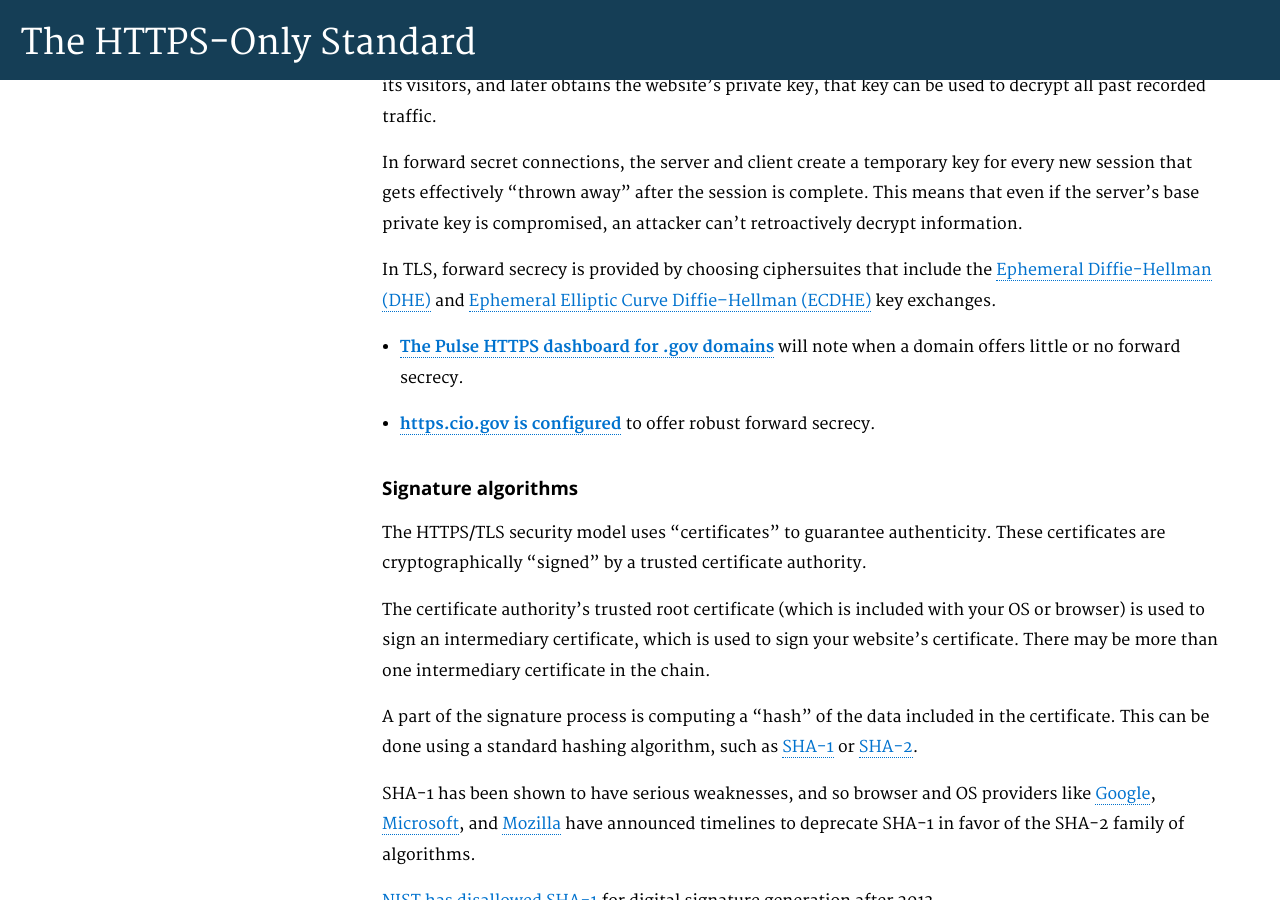
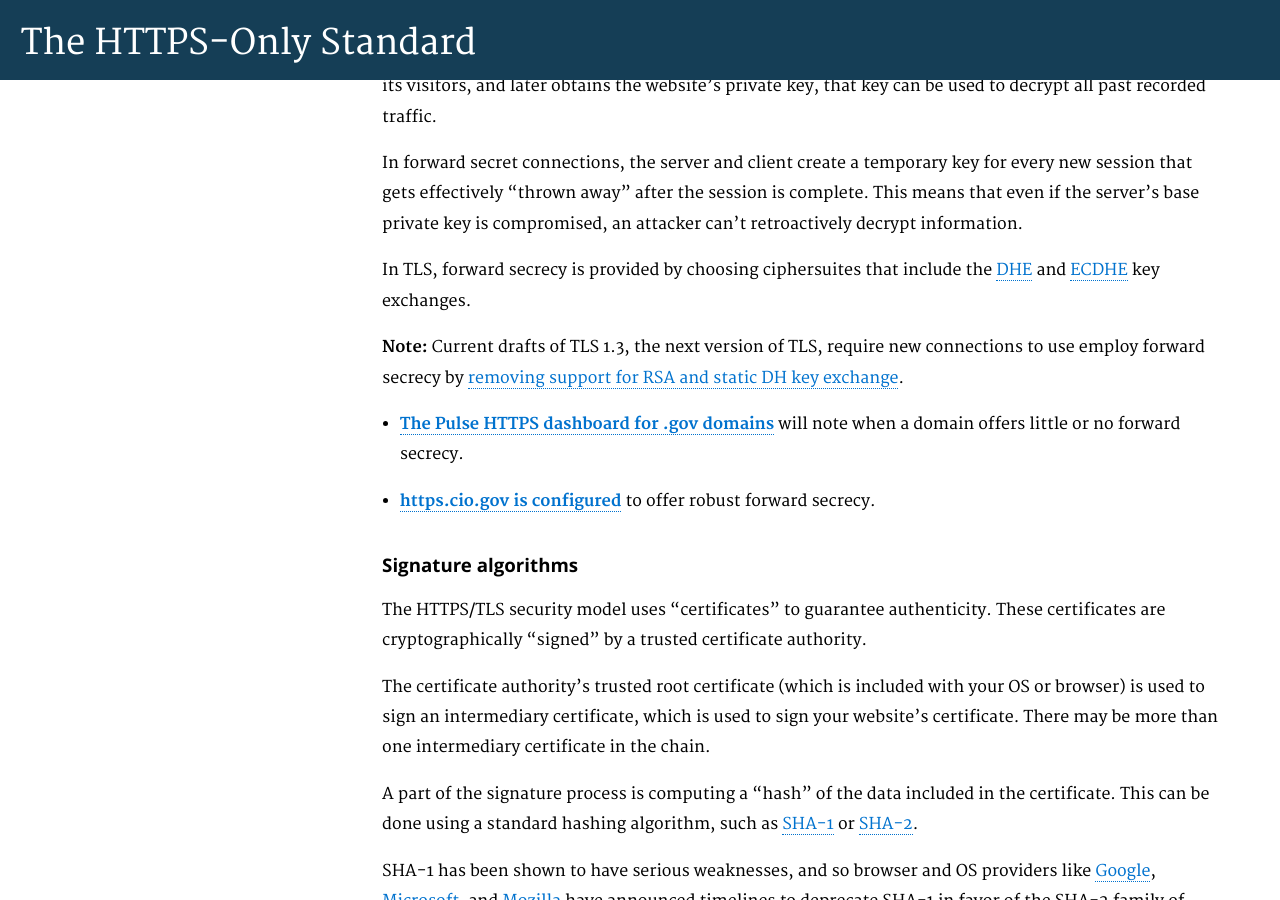
Before and after one commit to GSA/https, a Jekyll site: the page built from pages/technical.md, in a window 1280 px wide and 900 px high, scrolled down 1587 px. Built offline with Jekyll 4.4.1, drawn with Linux system fonts in a browser that asks for light colours; Markdown is read by kramdown in place of the engine named in the settings.

Commit message:
note that forward secrecy will likely be required in TLS 1.3

```diff
--- a/pages/technical.md
+++ b/pages/technical.md
@@ -46,7 +46,9 @@ In non-forward-secret HTTPS connections, if an attacker records encrypted traffi
 
 In forward secret connections, the server and client create a temporary key for every new session that gets effectively "thrown away" after the session is complete. This means that even if the server's base private key is compromised, an attacker can't retroactively decrypt information.
 
-In TLS, forward secrecy is provided by choosing ciphersuites that include the [Ephemeral Diffie-Hellman (DHE)](https://en.wikipedia.org/wiki/Diffie–Hellman_key_exchange) and [Ephemeral Elliptic Curve Diffie–Hellman (ECDHE)](https://en.wikipedia.org/wiki/Elliptic_curve_Diffie%E2%80%93Hellman) key exchanges.
+In TLS, forward secrecy is provided by choosing ciphersuites that include the [DHE](https://en.wikipedia.org/wiki/Diffie–Hellman_key_exchange) and [ECDHE](https://en.wikipedia.org/wiki/Elliptic_curve_Diffie%E2%80%93Hellman) key exchanges.
+
+**Note:** Current drafts of TLS 1.3, the next version of TLS, require new connections to use employ forward secrecy by [removing support for RSA and static DH key exchange](https://tools.ietf.org/html/draft-ietf-tls-tls13-02#section-1.2).
 
 * **[The Pulse HTTPS dashboard for .gov domains](https://pulse.cio.gov/https/domains/)** will note when a domain offers little or no forward secrecy.
 * **[https.cio.gov is configured](https://www.ssllabs.com/ssltest/analyze.html?d=https.cio.gov)** to offer robust forward secrecy.
```
